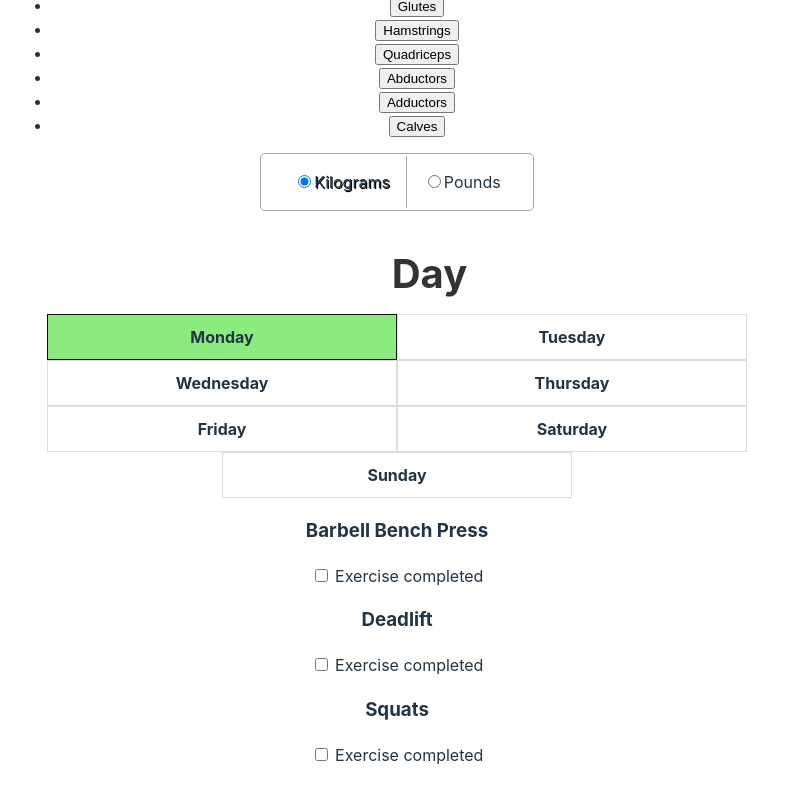
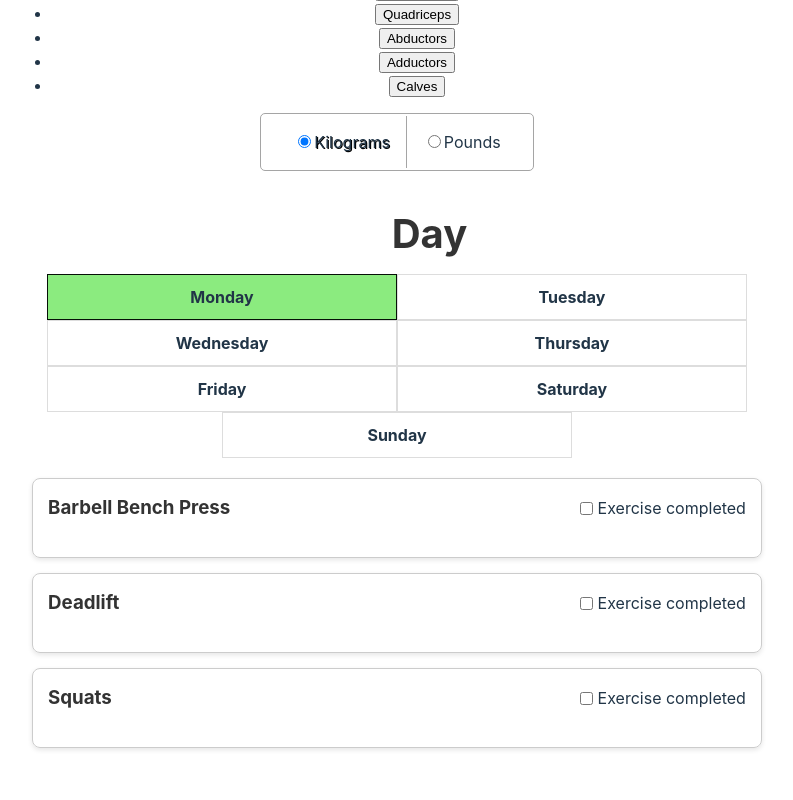
Before and after one commit to simon-s-99/workout-planner, a React (Vite) app: page / in a window 1280 px wide. Shown: the part 420-1220 px from the top of the page, without its empty margins (243-1036 px from the left). Built offline with nearby package versions, Linux system fonts and the light colour scheme.

Commit message:
fixed bug with check exercise as completed

```diff
--- a/src/App.css
+++ b/src/App.css
@@ -64,3 +64,42 @@
 .UnitsPicker label:has(input:checked) {
   text-shadow: 1px 1px 0px black;
 }
+
+.exercises-container {
+  margin: 20px;
+}
+
+.exercise-item {
+  border: 1px solid #ccc;
+  border-radius: 8px;
+  margin-bottom: 15px;
+  padding: 15px;
+  box-shadow: 0 2px 5px rgba(0,0,0,0.1);
+}
+
+.exercise-header {
+  display: flex;
+  justify-content: space-between;
+  align-items: center;
+  margin-bottom: 20px;
+}
+
+.exercise-title {
+  margin: 0;
+  color: #333;
+}
+
+.exercise-completion {
+  display: flex;
+  align-items: center;
+}
+
+.exercise-completion-label {
+  display: flex;
+  align-items: center;
+  cursor: pointer;
+}
+
+.exercise-completion-checkbox {
+  margin-right: 5px;
+}
--- a/src/App.tsx
+++ b/src/App.tsx
@@ -18,7 +18,6 @@ const App: React.FC = () => {
   return (
     <div className="App">
       <h1>Workout Planner</h1>
-      =======
       <MuscleCategory />
       <UnitsPicker setSettings={setSettings} />
       <WeekdayPicker
--- a/src/components/SetRepsWeight.tsx
+++ b/src/components/SetRepsWeight.tsx
@@ -32,6 +32,7 @@ interface ExerciseDetailProps {
 
 // Gives each set a unique id
 function generateSetId(exerciseName: string, setNumber: number, index = 0) {
+  // fugly ass code, but it works to create a unique id.
   const cleanName = exerciseName.replace(/\s+/g, "");
   const timestamp = Date.now() + index;
   return `${cleanName}-set-${setNumber}-${timestamp}`;
@@ -226,7 +227,19 @@ const SetRepsWeight: React.FC = () => {
   const [selectedExercise, setSelectedExercise] = useState<string | null>(null);
 
   // Function to toggle the display of an exercise's detail view.
-  const toggleExerciseDetail = (exerciseName: string) => {
+  const toggleExerciseDetail = (
+    exerciseName: string,
+    event: React.MouseEvent<HTMLDivElement, MouseEvent>
+  ) => {
+    // Prevent toggling if the checkbox was clicked
+    if (
+      (event.target as HTMLElement).className.includes(
+        "exercise-completion-checkbox"
+      )
+    ) {
+      return;
+    }
+
     setSelectedExercise((prevName) =>
       prevName === exerciseName ? null : exerciseName
     );
@@ -234,21 +247,37 @@ const SetRepsWeight: React.FC = () => {
 
   // The component renders a list of exercises, each with a detail view that can be toggled.
   return (
-    <div>
+    <div className="exercises-container">
       {exercises.map((exercise) => (
-        <div key={exercise.name}>
-          <h3
-            onClick={() => toggleExerciseDetail(exercise.name)}
-            style={{ cursor: "pointer" }}
+        <div key={exercise.name} className="exercise-item">
+          <div
+            className="exercise-header"
+            // "(a) to pass the click event for toggleExerciseDetails"
+            onClick={(a) => toggleExerciseDetail(exercise.name, a)}
           >
+            <h3 className="exercise-title" style={{ cursor: "pointer" }}>
               {exercise.name}
             </h3>
+            <div className="exercise-completion">
+              <label className="exercise-completion-label">
                 <input
                   type="checkbox"
                   checked={exercise.completed}
-            onChange={() => toggleExerciseCompleted(exercise.name)}
-          />{" "}
+                  onChange={(event) => {
+                    const isChecked = event.target.checked;
+                    event.stopPropagation();
+                    toggleExerciseCompleted(exercise.name);
+                    //// Close the exercise detail view if the checkbox is being checked
+                    if (isChecked && selectedExercise === exercise.name) {
+                      setSelectedExercise(null);
+                    }
+                  }}
+                  className="exercise-completion-checkbox"
+                />
                 Exercise completed
+              </label>
+            </div>
+          </div>
           {selectedExercise === exercise.name && (
             <ExerciseDetail
               exercise={exercise}
```
Lines whose indentation alone changed are shown as unchanged.
